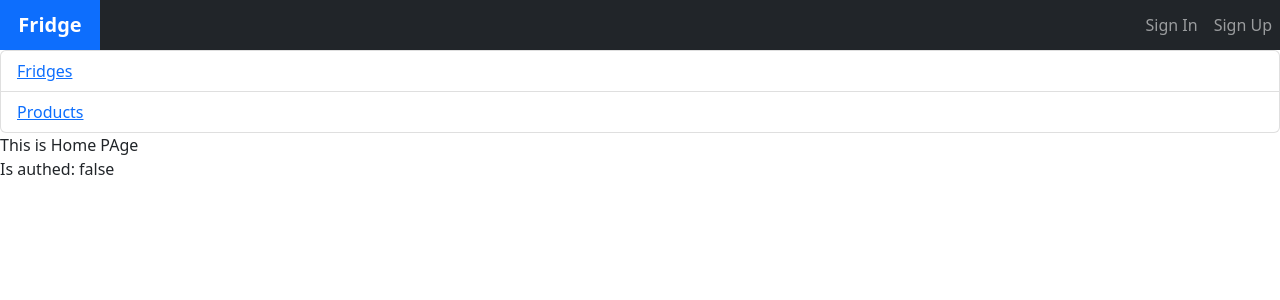
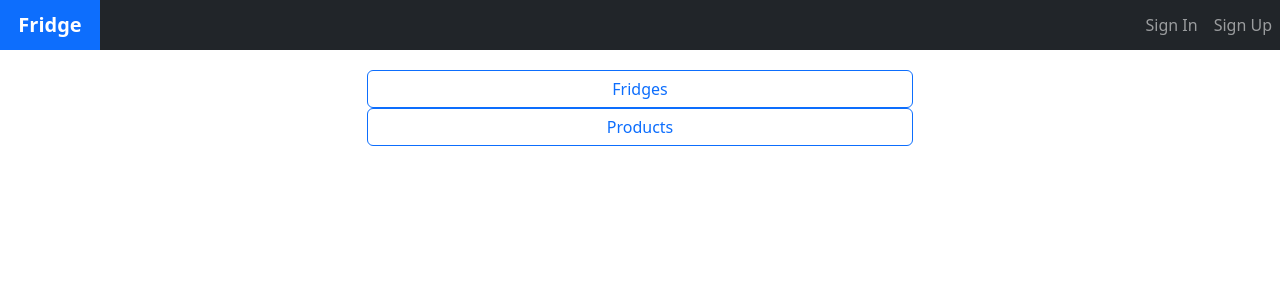
Before and after one commit to dendubina/Fridge.WEB, a React (Create React App) app: page / in a window 1280 px wide. Shown: the top 300 px of the page. Built offline with nearby package versions, Linux system fonts and the light colour scheme.

Commit message:
refactoring

```diff
--- a/src/components/EditProductForm/EditProductForm.js
+++ b/src/components/EditProductForm/EditProductForm.js
@@ -41,7 +41,7 @@ export default function EditProductForm(props) {
     getProductById(props.productId).then((response) => {
       setProduct(response);
     });
-  }, []);
+  }, [setProduct, props.productId]);
 
   return (
     <>
--- a/src/components/FridgesTable/FridgesTable.js
+++ b/src/components/FridgesTable/FridgesTable.js
@@ -1,6 +1,6 @@
 import { useEffect, useState } from "react";
 import { Table, Button } from "react-bootstrap";
-import { useNavigate } from "react-router-dom";
+import { useNavigate, Link } from "react-router-dom";
 import {
   deleteFridge,
   getAllFridges,
@@ -32,6 +32,11 @@ export default function FridgesTable() {
 
   return (
     <>
+      <div className="text-center">
+        <Link to="/fridges/create" className="btn btn-primary create-button">
+          Create
+        </Link>
+      </div>
       {fridges && fridges.length > 0 ? (
         <Table striped responsive>
           <thead>
--- a/src/components/LinksBlock/LinksBlock.css
+++ b/src/components/LinksBlock/LinksBlock.css
@@ -0,0 +1,16 @@
+.links-container {
+  margin-top: 20px;
+}
+
+.list-item {
+  border: none;
+  padding: 0;
+}
+
+#list-items {
+  color: #000;
+}
+
+.list-link {
+  width: 100%;
+}
--- a/src/components/LinksBlock/LinksBlock.js
+++ b/src/components/LinksBlock/LinksBlock.js
@@ -1,18 +1,32 @@
-import { ListGroup } from "react-bootstrap";
+import { Container, ListGroup, Row, Col } from "react-bootstrap";
 import { Link } from "react-router-dom";
 import "./LinksBlock.css";
 
 export default function LinksBlock() {
   return (
     <>
-      <ListGroup>
-        <ListGroup.Item>
-          <Link to="/fridges">Fridges</Link>
-        </ListGroup.Item>
-        <ListGroup.Item>
-          <Link to="/products">Products</Link>
-        </ListGroup.Item>
-      </ListGroup>
+      <Container className="links-container">
+        <Row className="justify-content-center">
+          <Col md={6}>
+            <ListGroup id="list-items">
+              <ListGroup.Item className="text-center list-item">
+                <Link
+                  className="btn btn-outline-primary list-link"
+                  to="/fridges">
+                  Fridges
+                </Link>
+              </ListGroup.Item>
+              <ListGroup.Item className="text-center list-item">
+                <Link
+                  className="btn btn-outline-primary list-link"
+                  to="/products">
+                  Products
+                </Link>
+              </ListGroup.Item>
+            </ListGroup>
+          </Col>
+        </Row>
+      </Container>
     </>
   );
 }
--- a/src/components/ProductsTable/ProductsTable.js
+++ b/src/components/ProductsTable/ProductsTable.js
@@ -33,6 +33,16 @@ export default function ProductsTable() {
 
   return (
     <>
+      <div className="text-center">
+        <Button
+          className="add-product-button"
+          type="submit"
+          variant="primary"
+          size="lg"
+          onClick={handleAdd}>
+          Add Product
+        </Button>
+      </div>
       {products && products.length > 0 ? (
         <Table striped responsive>
           <thead>
@@ -89,16 +99,6 @@ export default function ProductsTable() {
       ) : (
         <></>
       )}
-      <div className="text-center">
-        <Button
-          className="add-product-button"
-          type="submit"
-          variant="primary"
-          size="lg"
-          onClick={handleAdd}>
-          Add Product
-        </Button>
-      </div>
     </>
   );
 }
--- a/src/pages/Fridges/FridgesList/FridgesList.js
+++ b/src/pages/Fridges/FridgesList/FridgesList.js
@@ -7,11 +7,6 @@ export default function FridgesList() {
   return (
     <>
       <Header />
-      <div className="text-center">
-        <Link to="/fridges/create" className="btn btn-primary create-button">
-          Create
-        </Link>
-      </div>
       <FridgesTable />
     </>
   );
--- a/src/pages/HomePage/HomePage.js
+++ b/src/pages/HomePage/HomePage.js
@@ -1,20 +1,12 @@
 import Header from "../../components/Header/Header";
 import LinksBlock from "../../components/LinksBlock/LinksBlock";
-import useAuth from "../../features/Hooks/useAuth";
 import "./HomePage.css";
 
 export default function HomePage() {
-  const auth = useAuth();
-
   return (
     <>
       <Header />
       <LinksBlock />
-      <div>This is Home PAge</div>
-      <div>
-        Is authed: {auth.isAuthed.toString()} <br />
-        {auth.userData ? <div>{auth.userData.jwtToken}</div> : <div></div>}
-      </div>
     </>
   );
 }
```
